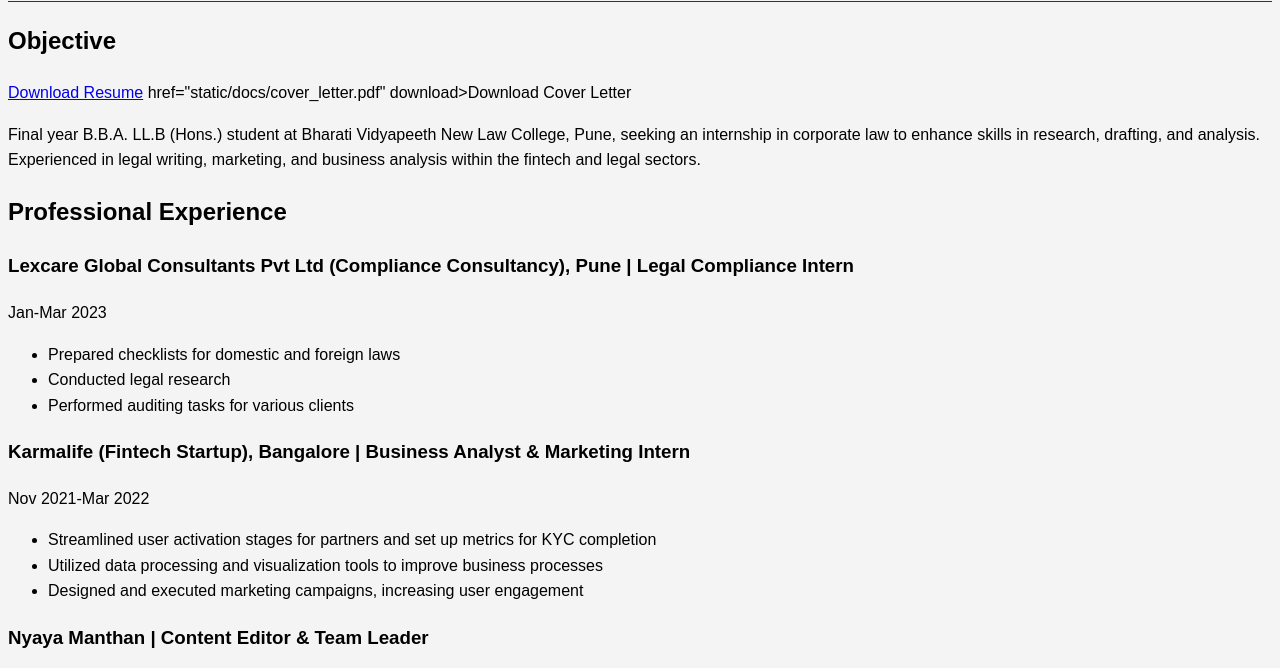
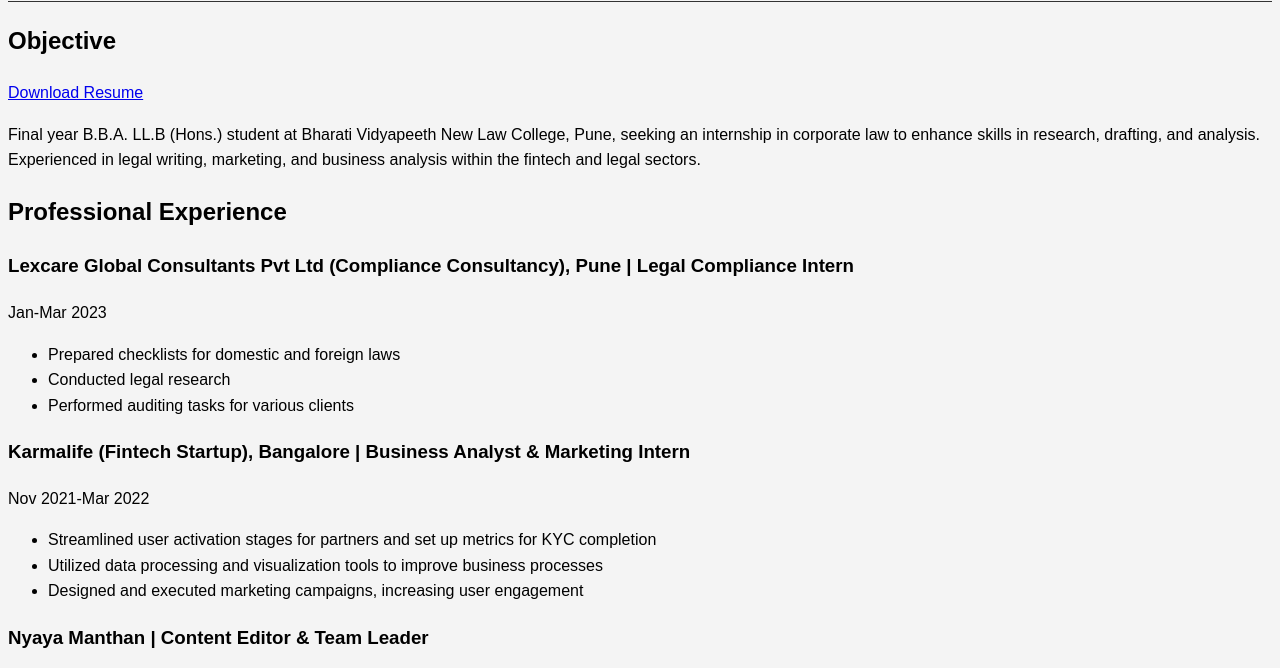
Before and after one commit to shivanshi-Tripathi/resume, a plain HTML site: page index.html in a window 1280 px wide. Shown: the part 105-773 px from the top of the page. Drawn offline with Linux system fonts and the light colour scheme.

Commit message:
some_changes

```diff
--- a/index.html
+++ b/index.html
@@ -20,7 +20,7 @@
     <main>
       <section id="objective">
         <h2>Objective</h2><a href="static/docs/resume.pdf" download>Download Resume</a>
-        <a> href="static/docs/cover_letter.pdf" download>Download Cover Letter</a>
+
         <p>
             Final year B.B.A. LL.B (Hons.) student at Bharati Vidyapeeth New Law College, Pune, seeking an internship in corporate law to enhance skills in research, drafting, and analysis. Experienced in legal writing, marketing, and business analysis within the fintech and legal sectors.
         </p>
```
Also changed, not shown: 1 other file.
